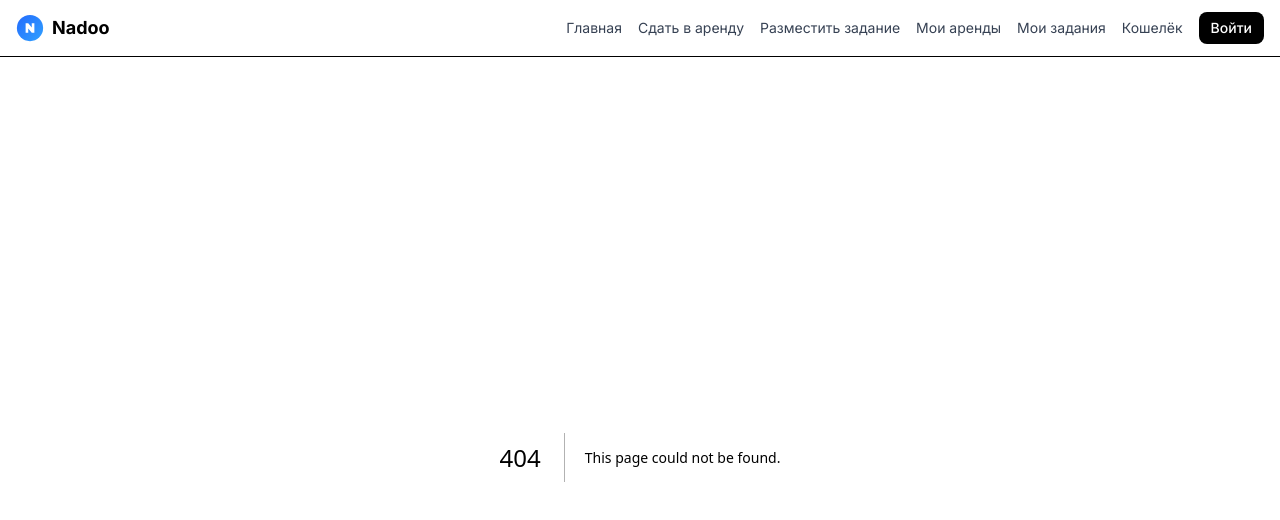
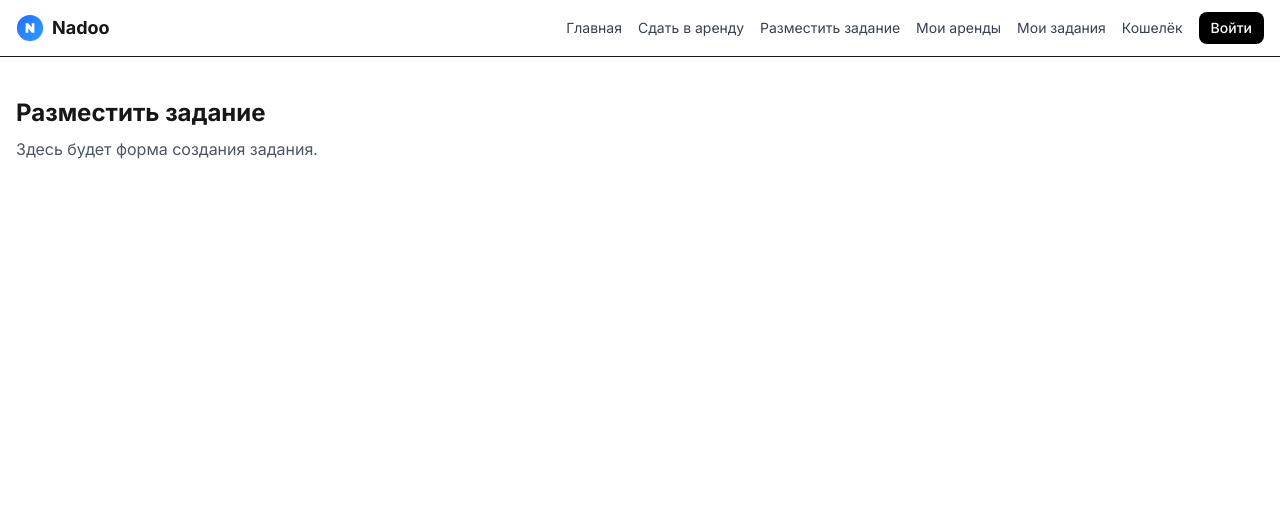
Before and after one commit to mihailgybkin-dot/Nadoo, a Next.js app: page /post-task in a window 1280 px wide. Before the commit this address had no page. Shown: the top 520 px of the page. Built offline with nearby package versions, Linux system fonts and the light colour scheme.

Commit message:
Create page.tsx

```diff
--- /dev/null
+++ b/app/post-task/page.tsx
@@ -0,0 +1,8 @@
+export default function PostTaskPage() {
+  return (
+    <main className="container mx-auto px-4 py-10">
+      <h1 className="text-2xl font-bold mb-2">Разместить задание</h1>
+      <p className="text-gray-600">Здесь будет форма создания задания.</p>
+    </main>
+  );
+}
```
